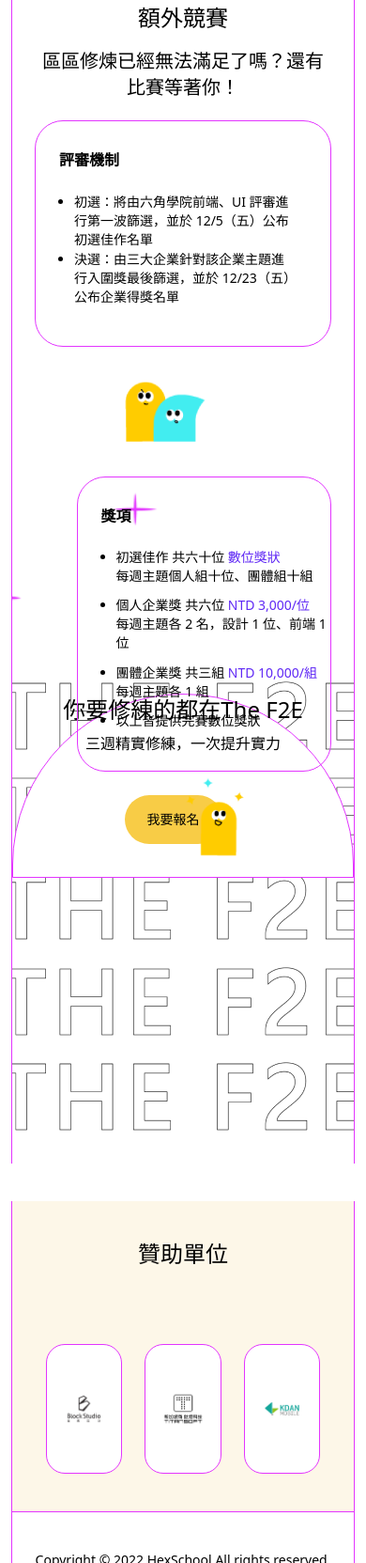
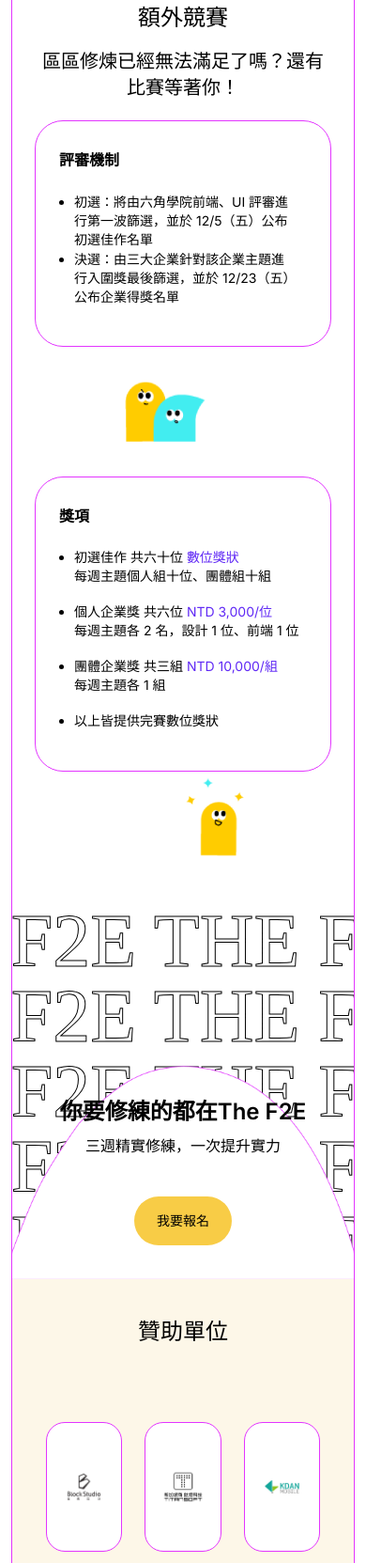
Before and after one commit to roceil/Rocket_The_F2E_Week01, a website: page index.html in a window 390 px wide. Shown: the part 2875-4538 px from the top of the page at 94% size. Drawn offline with nearby package versions, Linux system fonts and the light colour scheme.

Commit message:
circle the f2e 80%

```diff
--- /dev/null
+++ b/all.js
@@ -0,0 +1,10 @@
+gsap.registerPlugin(ScrollTrigger, TextPlugin);
+
+console.log(gsap);
+
+gsap.to(".loop", {
+  xPercent: "-50",
+  ease: "none",
+  duration: 10,
+  repeat: -1,
+});
--- a/index.html
+++ b/index.html
@@ -14,6 +14,13 @@
     <link
       rel="stylesheet"
       href="https://fonts.googleapis.com/css2?family=Material+Symbols+Outlined:opsz,wght,FILL,GRAD@48,400,0,0"
+    />
+    <!-- google font  -->
+    <link rel="preconnect" href="https://fonts.googleapis.com" />
+    <link rel="preconnect" href="https://fonts.gstatic.com" crossorigin />
+    <link
+      href="https://fonts.googleapis.com/css2?family=Inter:wght@100;200;300;400;500;600;700;800;900&display=swap"
+      rel="stylesheet"
     />
   </head>
 
@@ -41,9 +48,10 @@
       </div>
     </header>
     <main class="container">
+      <!-- banner -->
       <section class="relative border border-b-0 border-secondary01">
         <img
-          class="lg:hidden"
+          class="lg:hidden w-full"
           src="./dist/img/Frame 218.png"
           alt="banner--sm"
         />
@@ -53,7 +61,7 @@
           alt="banner--lg"
         />
         <img
-          class="absolute top-[30%] w-[142px] md:top-[10%] lg:top-[5%] lg:w-[300px] xl:w-auto"
+          class="absolute top-[30%] w-[142px] md:top-[29%] lg:top-[5%] lg:w-[300px] xl:w-auto"
           src="./dist/img/bannerKids.png"
           alt="banner-kids"
         />
@@ -64,6 +72,7 @@
         </h2>
       </section>
 
+      <!-- 你是否也遇到以下問題? -->
       <section
         class="border-x border-secondary01 bg-[#fdf7e8] py-10 md:py-20 xl:py-[88px]"
       >
@@ -106,6 +115,7 @@
         </div>
       </section>
 
+      <!-- 設計師與工程師進行攜手合作 -->
       <section class="border-x border-secondary01 py-10 md:py-20 xl:py-[88px]">
         <div class="text-center">
           <h3 class="mb-12 text-2xl">設計師與工程師進行攜手合作</h3>
@@ -146,6 +156,7 @@
         </div>
       </section>
 
+      <!-- 年度最強合作，三大主題來襲 -->
       <section class="border-x border-secondary01 py-10 md:py-20 xl:py-[88px]">
         <div class="text-center">
           <h3 class="mb-4 text-2xl tracking-[0.15em]">
@@ -333,6 +344,8 @@
 
       <!-- 1320 padding 110 -->
       <!-- 1024~540 padding32 -->
+
+      <!-- 活動說明 -->
       <section
         class="border-x border-secondary01 bg-[#fdf7e8] py-10 md:py-20 xl:py-[88px]"
       >
@@ -355,19 +368,20 @@
         </div>
       </section>
 
+      <!-- 額外競賽 -->
       <section
-        class="parallax-bg01 border-x border-secondary01 pt-10 pb-[140px] md:py-20 md:pb-[225px] xl:py-[88px]"
+        class="border-x border-secondary01 pt-10 pb-[140px] md:py-20 md:pb-[225px] xl:pt-[88px] xl:pb-[149px]"
       >
-        <div class="px-6 md:px-8 xl:px-[110px] text-center">
+        <div class="px-6 text-center md:px-8 xl:px-[110px]">
           <div class="mb-[21px] lg:mb-[37px]">
             <h3 class="mb-4 text-2xl">額外競賽</h3>
             <p class="text-xl">區區修煉已經無法滿足了嗎？還有比賽等著你！</p>
           </div>
-          <div class="lg:flex space-x-[44.5px]">
+          <div class="lg:space-x-[44.5px] lg:flex">
             <!-- 評審機制 -->
             <div class="lg:w-3/4 xl:w-auto">
               <div
-                class="relative mb-[137.25px] rounded-[30px] border border-secondary01 pt-8 pl-[25px] pr-[36.8px] pb-[42.75px] text-left md:mb-[221px] md:w-[526px] lg:w-auto lg:mb-0"
+                class="relative mb-[137.25px] rounded-[30px] border border-secondary01 pt-8 pl-[25px] pr-[36.8px] pb-[42.75px] text-left md:mb-[221px] md:w-[526px] lg:mb-0 lg:w-auto"
               >
                 <img
                   class="absolute bottom-[-33.25px] left-[87px] w-[99px] translate-y-full md:w-[146px]"
@@ -377,7 +391,9 @@
                 <h4 class="mb-6 font-semibold leading-[1.21] md:text-2xl">
                   評審機制
                 </h4>
-                <ul class="flex h-[121px] lg:h-auto flex-col justify-between pl-4 text-sm">
+                <ul
+                  class="flex h-[121px] flex-col justify-between pl-4 text-sm lg:h-auto"
+                >
                   <li class="list-disc lg:mb-4">
                     初選：將由六角學院前端、UI 評審進行第一波篩選，並於
                     12/5（五）公布初選佳作名單
@@ -399,8 +415,12 @@
                 src="./dist/img/THE F2E 4TH/WEEK 1/大螢幕 ( 桌機 )/7-l-b.png"
                 alt=""
               />
-              <h4 class="mb-6 font-semibold leading-[1.21] md:text-2xl">獎項</h4>
-              <ul class="flex h-[194px] lg:h-auto  flex-col justify-between pl-4 text-sm">
+              <h4 class="mb-6 font-semibold leading-[1.21] md:text-2xl">
+                獎項
+              </h4>
+              <ul
+                class="flex h-[194px] flex-col justify-between pl-4 text-sm lg:h-auto"
+              >
                 <li class="list-disc lg:mb-4">
                   初選佳作 共六十位 <span class="text-primary01">數位獎狀</span>
                   <br />
@@ -424,52 +444,144 @@
       </section>
 
       <!-- 你要修練的都在The F2E -->
-      <section class="parallax-bg02 border-x border-secondary01 py-10 md:py-20 xl:py-[88px]">
-        <div class="border border-secondary01 rounded-tl-full rounded-tr-full lg:h-[800px] bg-white text-center lg:pt-[255px]">
-          <h3 class="mb-2 text-2xl">你要修練的都在The F2E</h3>
+      <section class="relative overflow-hidden border-x border-secondary01">
+        <!-- 跑馬燈 -->
+        <ul class="loop leading-none">
+          <li>
+            <span>THE F2E THE F2E THE F2E THE F2E</span>THE F2E THE F2E THE F2E
+            THE F2E<span></span>
+          </li>
+          <li>
+            <span>THE F2E THE F2E THE F2E THE F2E</span>THE F2E THE F2E THE F2E
+            THE F2E<span></span>
+          </li>
+          <li>
+            <span>THE F2E THE F2E THE F2E THE F2E</span>THE F2E THE F2E THE F2E
+            THE F2E<span></span>
+          </li>
+          <li>
+            <span>THE F2E THE F2E THE F2E THE F2E</span>THE F2E THE F2E THE F2E
+            THE F2E<span></span>
+          </li>
+          <li>
+            <span>THE F2E THE F2E THE F2E THE F2E</span>THE F2E THE F2E THE F2E
+            THE F2E<span></span>
+          </li>
+        </ul>
+        <!-- 圓弧 375px-->
+        <div class="absolute bottom-0 scale-[1.01] md:hidden">
+          <img src="./dist/img/the f2e 湖.png" alt="" />
+        </div>
+        <!-- 圓弧 768px -->
+        <div class="absolute bottom-0 hidden md:scale-[1.05] md:block lg:hidden">
+          <img src="./dist/img/Vector 4.png" alt="" />
+        </div>
+        <!-- 圓弧 1024px -->
+        <div class="absolute bottom-0 hidden lg:block xl:hidden">
+          <img
+            src="./dist/img/THE F2E 4TH/WEEK 1/大螢幕 ( 桌機 )/Vector 3.png"
+            alt=""
+          />
+        </div>
+        <!-- 圓弧 1320px -->
+        <div class="absolute hidden scale-[1.1] xl:bottom-[-71px] xl:block">
+          <img
+            src="./dist/img/THE F2E 4TH/WEEK 1/大螢幕 ( 桌機 )/Vector 3.png"
+            alt=""
+          />
+        </div>
+        <!-- 圓弧(線) 1024px -->
+        <div class="absolute bottom-[40.1px] hidden lg:block xl:hidden">
+          <img
+            src="./dist/img/THE F2E 4TH/WEEK 1/大螢幕 ( 桌機 )/Line 5.png"
+            alt=""
+          />
+        </div>
+        <!-- 圓弧(線) 1320px -->
+        <div class="absolute hidden scale-[1.1] xl:bottom-[-20px] xl:block">
+          <img
+            src="./dist/img/THE F2E 4TH/WEEK 1/大螢幕 ( 桌機 )/Line 5.png"
+            alt=""
+          />
+        </div>
+        <!--  報名 btn -->
+        <div class="absolute bottom-0 w-full text-center">
+          <h3 class="mb-2 text-2xl font-semibold">你要修練的都在The F2E</h3>
           <p class="mb-[42.5px]">三週精實修練，一次提升實力</p>
-          <a class="btn inline-block mb-[35.5px]" href="#" >我要報名</a>
+          <a class="btn mb-[35.5px] mr-0 inline-block md:mb-[44px]" href="#"
+            >我要報名</a
+          >
         </div>
-
-
-       </section>
-
-      <section>
-        <!-- <div class="parallax-bg"></div> -->
-        <div class="bg-[url('./dist/img/THE F2E 4TH/WEEK 1/大螢幕 ( 桌機 )/8-l-a.png')]  h-[540px]"></div>
       </section>
-
-
+      <!-- <section
+        class="parallax-bg02 border-x border-secondary01 py-10 md:py-20 xl:py-[88px]"
+      >
+        <div
+          class="bg-[url('/img/the f2e 湖.png')] text-center lg:h-[800px] lg:pt-[255px]"
+        >
+          <h3 class="mb-2 text-2xl font-semibold">你要修練的都在The F2E</h3>
+          <p class="mb-[42.5px]">三週精實修練，一次提升實力</p>
+          <a class="btn mb-[35.5px] inline-block" href="#">我要報名</a>
+        </div>
+      </section> -->
 
       <!-- 贊助單位 -->
-      <section class="container border-x border-secondary01 bg-[#fdf7e8] py-10 md:py-20 xl:py-[88px] -mt-[500px]">
+      <section
+        class="-mt-[500px container border-x border-secondary01 bg-[#fdf7e8] py-10 md:py-20 xl:py-[88px]"
+      >
         <div class="text-center">
           <h3 class="mb-20 text-2xl lg:text-[32px]">贊助單位</h3>
         </div>
         <div class="flex justify-center">
           <!-- 板塊設計 -->
-          <div class="ml-6 flex justify-center items-center border border-secondary01 rounded-[20px] w-[138px] h-[138px] md:w-[195px] md:h-[195px] lg:w-[342px] lg:h-[236px] bg-white">
-            <img class="w-full h-auto" src="./dist/img/THE F2E 4TH/WEEK 1/大螢幕 ( 桌機 )/9-l-a.png" alt="">
+          <div
+            class="ml-6 flex h-[138px] w-[138px] items-center justify-center rounded-[20px] border border-secondary01 bg-white md:h-[195px] md:w-[195px] lg:h-[236px] lg:w-[342px]"
+          >
+            <img
+              class="h-auto w-full"
+              src="./dist/img/THE F2E 4TH/WEEK 1/大螢幕 ( 桌機 )/9-l-a.png"
+              alt=""
+            />
           </div>
           <!-- 鈦坦科技 -->
-          <div class="ml-6 flex justify-center items-center border border-secondary01 rounded-[20px] w-[138px] h-[138px] md:w-[195px] md:h-[195px] lg:w-[342px] lg:h-[236px] bg-white">
-            <img class="w-full h-auto" src="./dist/img/THE F2E 4TH/WEEK 1/大螢幕 ( 桌機 )/9-l-b.png" alt="">
+          <div
+            class="ml-6 flex h-[138px] w-[138px] items-center justify-center rounded-[20px] border border-secondary01 bg-white md:h-[195px] md:w-[195px] lg:h-[236px] lg:w-[342px]"
+          >
+            <img
+              class="h-auto w-full"
+              src="./dist/img/THE F2E 4TH/WEEK 1/大螢幕 ( 桌機 )/9-l-b.png"
+              alt=""
+            />
           </div>
           <!-- 凱鈿行動 -->
-          <div class="ml-6 mr-6 flex justify-center items-center border border-secondary01 rounded-[20px] w-[138px] h-[138px] md:w-[195px] md:h-[195px] lg:w-[342px] lg:h-[236px] bg-white">
-            <img class="w-full h-auto" src="./dist/img/THE F2E 4TH/WEEK 1/大螢幕 ( 桌機 )/9-l-c.png" alt="">
+          <div
+            class="ml-6 mr-6 flex h-[138px] w-[138px] items-center justify-center rounded-[20px] border border-secondary01 bg-white md:h-[195px] md:w-[195px] lg:h-[236px] lg:w-[342px]"
+          >
+            <img
+              class="h-auto w-full"
+              src="./dist/img/THE F2E 4TH/WEEK 1/大螢幕 ( 桌機 )/9-l-c.png"
+              alt=""
+            />
           </div>
         </div>
       </section>
+    </main>
+    <!-- Footer -->
+    <footer class="container">
+      <div
+        class="container mb-6 flex justify-center border border-secondary01 py-10"
+      >
+        <p class="text-center text-[14px] lg:text-xl">
+          Copyright © 2022 HexSchool.All rights reserved.
+        </p>
+      </div>
+    </footer>
 
-
-      </main>
-      <!-- Footer -->
-      <footer class="container">
-        <div class="container border border-secondary01 py-10 flex justify-center mb-6">
-          <p class="text-center text-[14px] lg:text-xl">Copyright © 2022 HexSchool.All rights reserved.</p>
-        </div>
-      </footer>
+    <!-- GSAP,ScrollTrigger,TextPlugin -->
+    <script src="https://cdnjs.cloudflare.com/ajax/libs/gsap/3.11.3/gsap.min.js"></script>
+    <script src="https://cdnjs.cloudflare.com/ajax/libs/gsap/3.11.3/ScrollTrigger.min.js"></script>
+    <script src="https://cdnjs.cloudflare.com/ajax/libs/gsap/3.11.3/TextPlugin.min.js"></script>
+    <script src="all.js"></script>
   </body>
 
   <!-- todo fontfamily -->
--- a/src/input.css
+++ b/src/input.css
@@ -6,6 +6,7 @@
   body {
     font-size: 16px;
     line-height: 1.5;
+    font-family: "Inter", sans-serif;
   }
 }
 
@@ -26,8 +27,8 @@
       lg:hover:ease-in-out;
   }
 
-  .parallax-bg01{
-    background-image: url('/dist/img/THE F2E 4TH/WEEK 1/大螢幕 ( 桌機 )/7-l-c.png');
+  .parallax-bg01 {
+    background-image: url("/dist/img/THE F2E 4TH/WEEK 1/大螢幕 ( 桌機 )/7-l-c.png");
     height: 735px;
     /* background-attachment: fixed; */
     background-position: center;
@@ -36,8 +37,8 @@
     /* @apply bg-[url('/dist/img/THE F2E 4TH/WEEK 1/大螢幕 ( 桌機 )/7-l-c.png')]  h-[735px] bg-fixed bg-center bg-no-repeat bg-cover */
   }
 
-  .parallax-bg02{
-    background-image: url('/dist/img/THE F2E 4TH/WEEK 1/大螢幕 ( 桌機 )/8-l-a.png');
+  .parallax-bg02 {
+    background-image: url("/dist/img/THE F2E 4TH/WEEK 1/大螢幕 ( 桌機 )/8-l-a.png");
     height: 540px;
     /* background-attachment: fixed; */
     background-position: center;
@@ -51,8 +52,17 @@
   .writing-lr {
     writing-mode: vertical-lr;
   }
-  .container-sm{
+  .container-sm {
     max-width: 856px;
     margin: 0 auto;
   }
+  .loop {
+    display: inline-block;
+    font-family: "Dela Gothic One";
+    font-size: 5rem;
+    color: transparent;
+    white-space: nowrap; /*文字必須設為nowrap，否則文字會自動換行*/
+    height: 100%;
+    -webkit-text-stroke: 1px black;
+  }
 }
```
Also changed, not shown: dist/img/THE F2E 4TH/WEEK 1/大螢幕 ( 桌機 )/Line 5.png (added), dist/img/THE F2E 4TH/WEEK 1/大螢幕 ( 桌機 )/Vector 3.png (added), dist/img/Vector 4.png (added), dist/img/the f2e 湖.png (added), dist/output.css.
